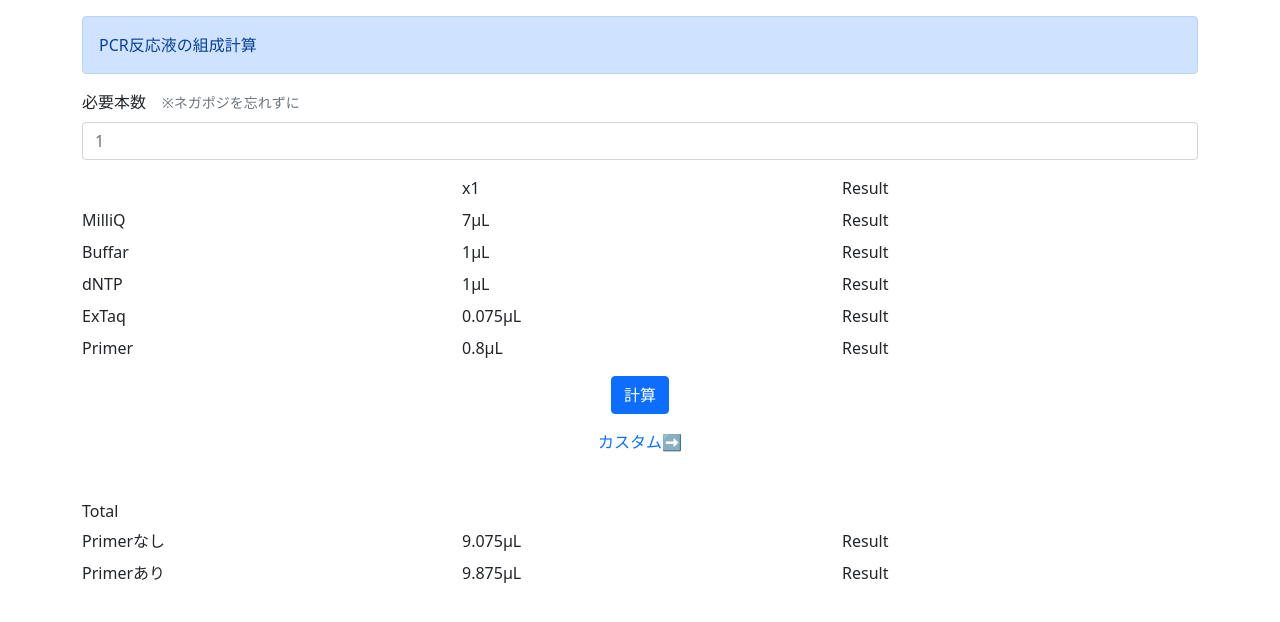
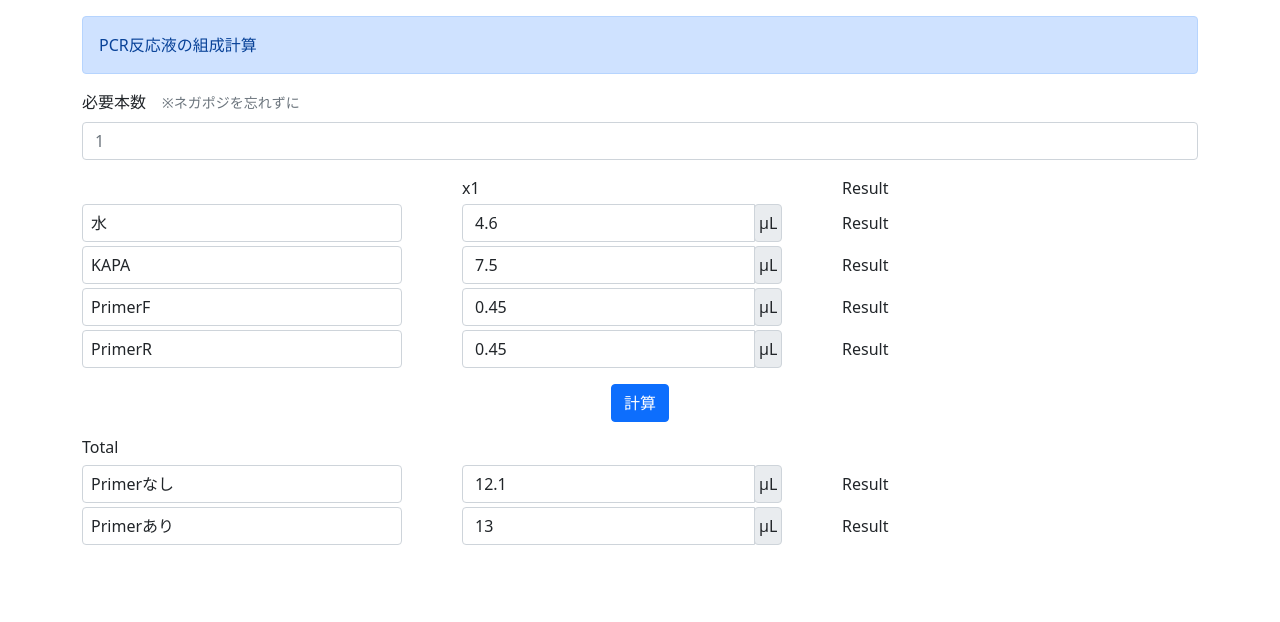
Before and after one commit to shima47/PCRcalculatorPWA-for56, a plain HTML site: page index.html in a window 1280 px wide. Drawn offline with nearby package versions, Linux system fonts and the light colour scheme.

Commit message:
Update index.html

```diff
--- a/index.html
+++ b/index.html
@@ -50,29 +50,64 @@
 			<div class="col">x1</div>
 			<div class="col" id="multiple">Result</div>
 		</div>
-		<div class="mt-2 row align-items-center">
-			<div class="col">MilliQ</div>
-			<div class="col">7μL</div>
+
+		<div class="mt-1 row align-items-center">
+			<div class="col">
+				<input type="text" value="水" class="form-control px-2" style="width:90%">
+			</div>
+			<div class="col">
+				<div class="input-group" style="width:90%">
+					<input type="number" value="4.6" class="form-control" name="oneVol">
+					<div class="input-group-append">
+						<span class="px-1 input-group-text">μL</span>
+					</div>
+				</div>
+			</div>
 			<div class="col" name="result">Result</div>
 		</div>
-		<div class="mt-2 row align-items-center">
-			<div class="col">Buffar</div>
-			<div class="col">1μL</div>
+
+		<div class="mt-1 row align-items-center">
+			<div class="col">
+				<input type="text" value="KAPA" class="form-control px-2" style="width:90%">
+			</div>
+			<div class="col">
+				<div class="input-group" style="width:90%">
+					<input type="number" value="7.5" class="form-control" name="oneVol">
+					<div class="input-group-append">
+						<span class="px-1 input-group-text">μL</span>
+					</div>
+				</div>
+			</div>
 			<div class="col" name="result">Result</div>
 		</div>
-		<div class="mt-2 row align-items-center">
-			<div class="col">dNTP</div>
-			<div class="col">1μL</div>
+
+		<div class="mt-1 row align-items-center">
+			<div class="col">
+				<input type="text" value="PrimerF" class="form-control px-2" style="width:90%">
+			</div>
+			<div class="col">
+				<div class="input-group" style="width:90%">
+					<input type="number" value="0.45" class="form-control" name="oneVol">
+					<div class="input-group-append">
+						<span class="px-1 input-group-text">μL</span>
+					</div>
+				</div>
+			</div>
 			<div class="col" name="result">Result</div>
 		</div>
-		<div class="mt-2 row align-items-center">
-			<div class="col">ExTaq</div>
-			<div class="col">0.075μL</div>
-			<div class="col" name="result">Result</div>
-		</div>
-		<div class="mt-2 row align-items-center">
-			<div class="col">Primer</div>
-			<div class="col">0.8μL</div>
+
+		<div class="mt-1 row align-items-center">
+			<div class="col">
+				<input type="text" value="PrimerR" class="form-control px-2" style="width:90%">
+			</div>
+			<div class="col">
+				<div class="input-group" style="width:90%">
+					<input type="number" value="0.45" class="form-control" name="oneVol">
+					<div class="input-group-append">
+						<span class="px-1 input-group-text">μL</span>
+					</div>
+				</div>
+			</div>
 			<div class="col" name="result">Result</div>
 		</div>
 
@@ -80,20 +115,35 @@
 			<button type="button" class="btn btn-primary" id="caluculate">計算</button>
 		</div>
 
-		<div class="mt-3 d-flex justify-content-center">
-			<a href="custom.html" style="text-decoration: none;" role="button" id="custom">カスタム➡</a>
+		<div class="mt-3 h6 text-left">Total</div>
+
+		<div class="row align-items-center">
+			<div class="col">
+				<input type="text" value="Primerなし" class="form-control px-2" style="width:90%">
+			</div>
+			<div class="col">
+				<div class="input-group" style="width:90%">
+					<input type="number" value="12.1" class="form-control" name="oneVol">
+					<div class="input-group-append">
+						<span class="px-1 input-group-text">μL</span>
+					</div>
+				</div>
+			</div>
+			<div class="col" name="result">Result</div>
 		</div>
 
-		<div class="mt-5 h6 text-left">Total</div>
-
-		<div class="mt-0 row align-items-center">
-			<div class="col">Primerなし</div>
-			<div class="col">9.075μL</div>
-			<div class="col" name="result">Result</div>
-		</div>
-		<div class="mt-2 row align-items-center">
-			<div class="col">Primerあり</div>
-			<div class="col">9.875μL</div>
+		<div class="mt-1 row align-items-center">
+			<div class="col">
+				<input type="text" value="Primerあり" class="form-control px-2" style="width:90%">
+			</div>
+			<div class="col">
+				<div class="input-group" style="width:90%">
+					<input type="number" value="13" class="form-control" name="oneVol">
+					<div class="input-group-append">
+						<span class="px-1 input-group-text">μL</span>
+					</div>
+				</div>
+			</div>
 			<div class="col" name="result">Result</div>
 		</div>
 
```
